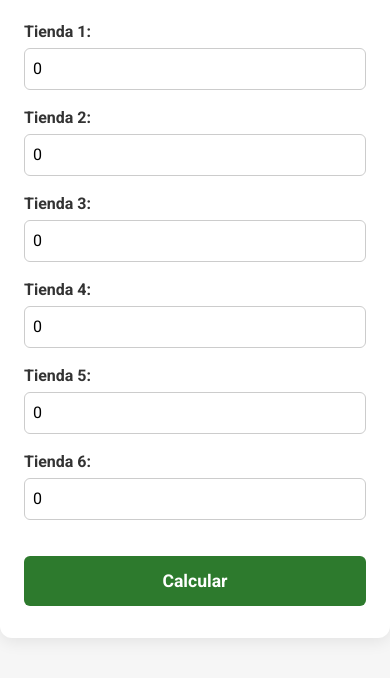
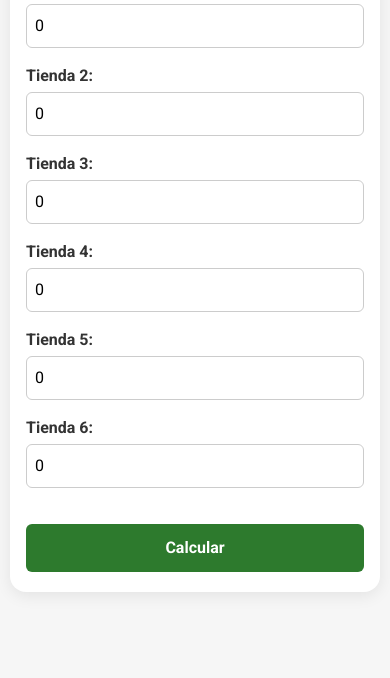
Before and after one commit to ExeDevCentral/DonutManager, a plain HTML site: page proyecto 7/version 6/index.html in a window 390 px wide. Shown: the part 276-954 px from the top of the page. After the commit the page ends 888 px from the top, so only its background shows below. Drawn offline with nearby package versions, Linux system fonts and the light colour scheme.

Commit message:
feat(mobile): add viewport meta tags, responsive container, and touch-friendly controls

```diff
--- a/proyecto 7/version 6/index.html
+++ b/proyecto 7/version 6/index.html
@@ -2,6 +2,7 @@
 <html lang="es">
 
 <head>
+    <meta name="viewport" content="width=device-width, initial-scale=1.0">
     <meta charset="UTF-8">
     <title>Venta de Donuts - MaDona Supermercado</title>
     <!-- Fuente Roboto para estilos modernos -->
@@ -90,6 +91,16 @@
             text-align: center;
         }
     </style>
+
+    <style>
+        /* Mobile Responsive */
+        @media (max-width: 600px) {
+            body { padding: 10px !important; }
+            .container, main, table { width: 100% !important; max-width: 100% !important; box-sizing: border-box !important; }
+            input, select, button { min-height: 44px !important; font-size: 16px !important; }
+            .header h1 { font-size: 1.5rem !important; }
+        }
+    </style>
 </head>
 
 <body onload="crearTiendas('itemsTiendas', 0, 6)">
--- a/proyecto 7/version 6/misEstilos.css
+++ b/proyecto 7/version 6/misEstilos.css
@@ -5,3 +5,17 @@
 .menuInputMenor {
     background-color: lightsalmon;
 }
+@media (max-width: 600px) {
+    .container {
+        max-width: 100% !important;
+        margin: 10px auto !important;
+        padding: 20px 16px !important;
+        border-radius: 16px !important;
+    }
+    input, select, button {
+        width: 100% !important;
+        box-sizing: border-box !important;
+        min-height: 48px !important;
+        font-size: 16px !important;
+    }
+}
```
Also changed, not shown: proyecto 7/version 1/index.html (+11 -0 lines), proyecto 7/version 2/index.html (+11 -0 lines), proyecto 7/version 3/index.html (+11 -0 lines), proyecto 7/version 4/index.html (+11 -0 lines), proyecto 7/version 5/index.html (+11 -0 lines).
